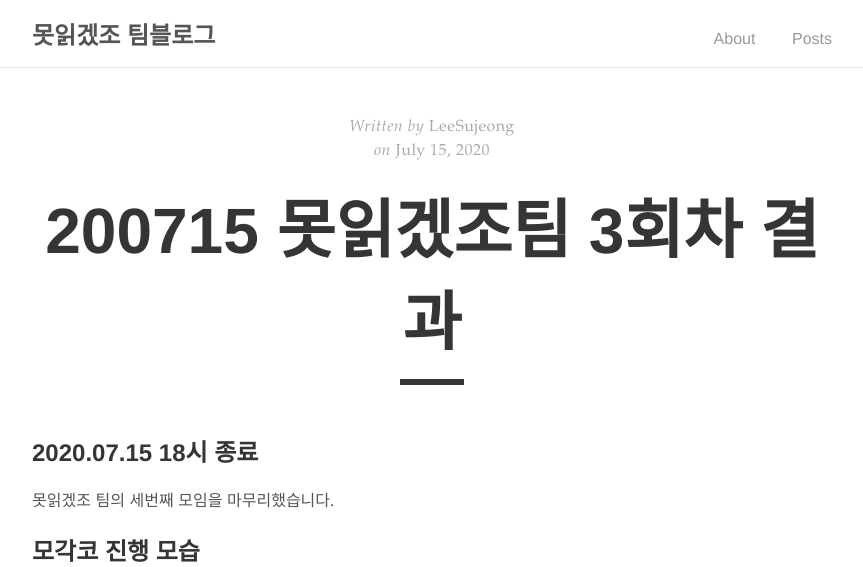
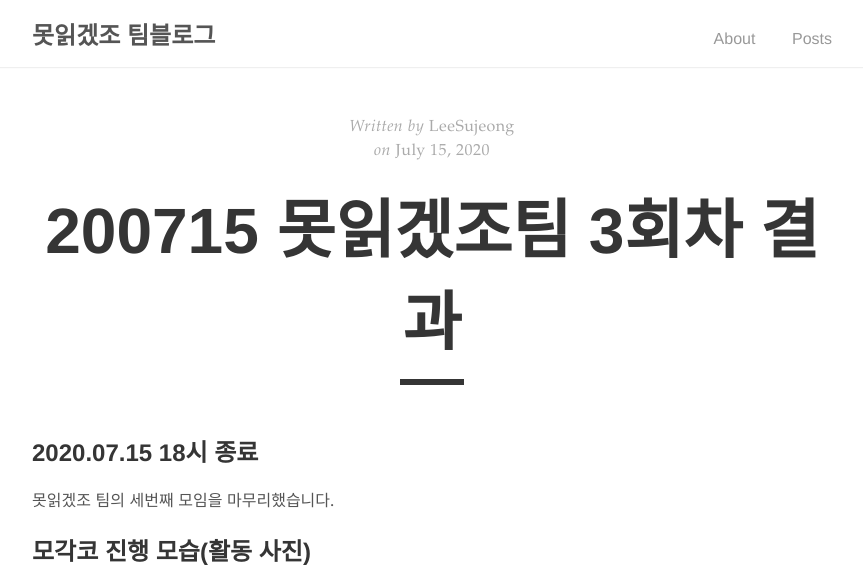
Before and after one commit to mogakco2020/mogakco2020.github.io, a Jekyll site: the page built from _posts/2020-07-15-03_b.md, in a window 1280 px wide. Shown: the top 567 px of the page, without its empty margins (208-1071 px from the left). Built offline with Jekyll 4.4.1, drawn with Linux system fonts in a browser that asks for light colours; grey boxes are pictures that could not be loaded.

Commit message:
Update 2020-07-15-03_b.md

```diff
--- a/_posts/2020-07-15-03_b.md
+++ b/_posts/2020-07-15-03_b.md
@@ -6,9 +6,10 @@ excerpt: 모각코 3회차 결과
 ## 2020.07.15 18시 종료
 못읽겠조 팀의 세번째 모임을 마무리했습니다.
 
-## 모각코 진행 모습
+## 모각코 진행 모습(활동 사진)
 <img src="https://user-images.githubusercontent.com/67630133/87528296-503aa180-c6c8-11ea-8407-6d089ae94559.jpg" width="70%" height="auto"/>
 이제 익숙해진 카메라 켜기!
+
 <img src="https://user-images.githubusercontent.com/67630133/87528304-529cfb80-c6c8-11ea-95e7-5a24dfe8a18c.jpg" width="70%" height="auto"/>
 간식ㅎㅎ
 
```
